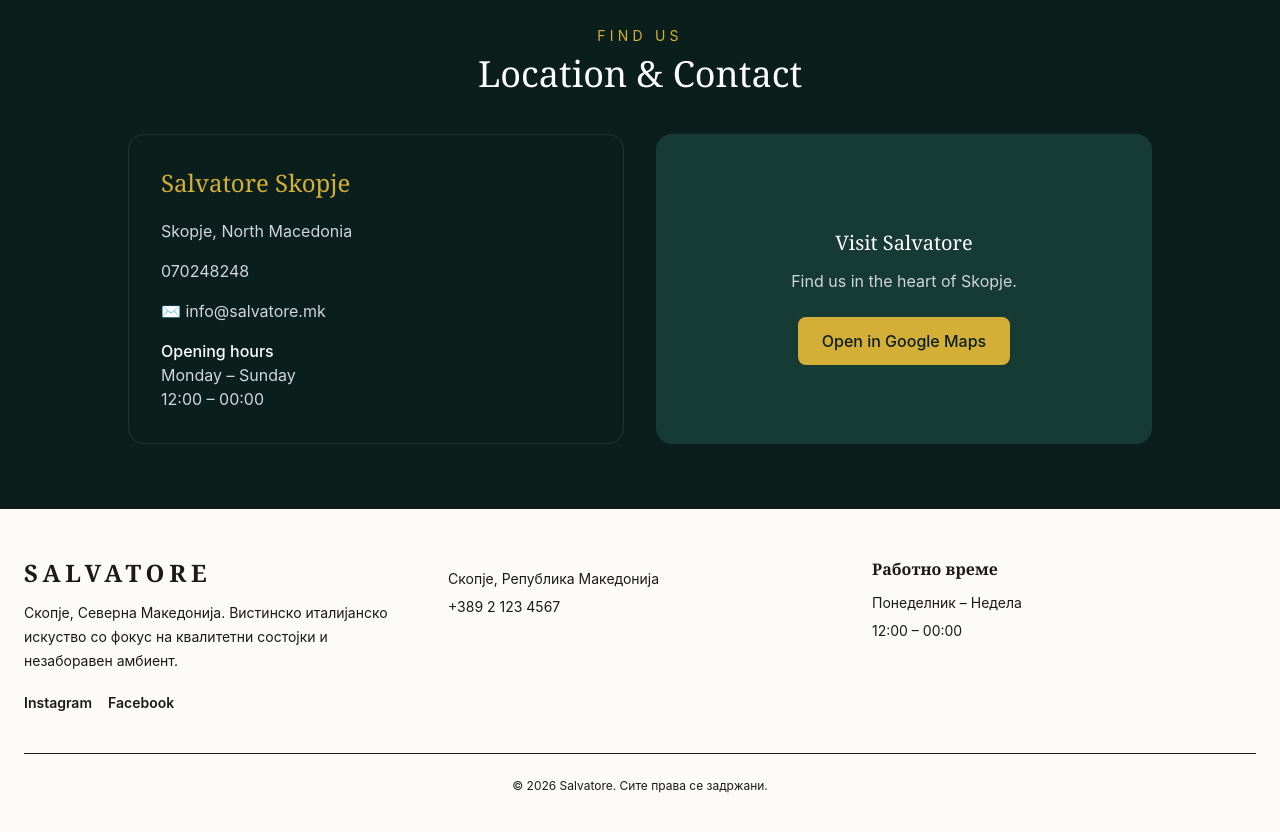
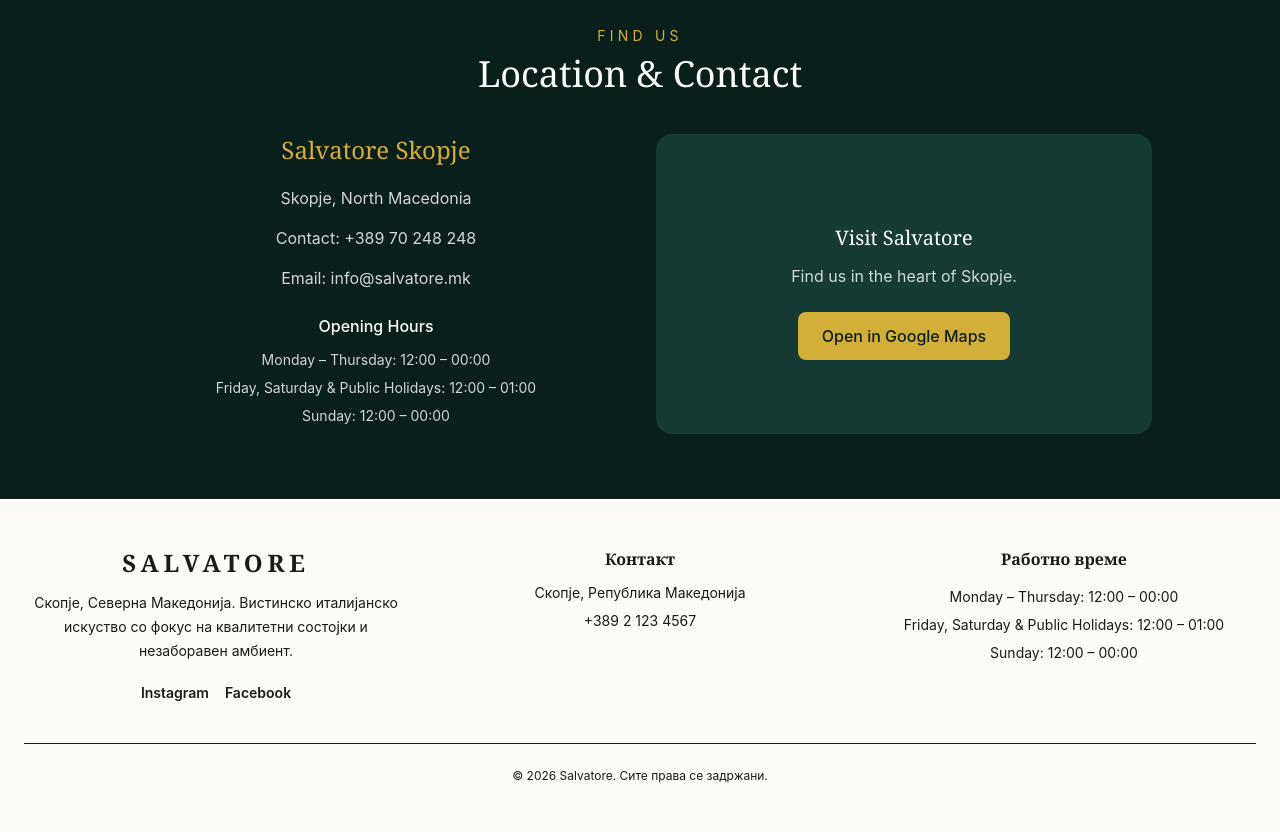
Before and after one commit to stefanovaklara/salvatore-restaurant-website, a React (Vite) app: page / in a window 1280 px wide. Shown: the part 4740-5572 px from the top of the page. Built offline with nearby package versions, Linux system fonts and the light colour scheme.

Commit message:
fix: update multilingual footer and hero

```diff
--- a/src/components/booking/Location.jsx
+++ b/src/components/booking/Location.jsx
@@ -13,35 +13,37 @@ function Location() {
                 </div>
 
                 <div className="grid gap-8 md:grid-cols-2">
-                    <div className="rounded-2xl border border-white/10 p-8">
+                    <div className="text-center">
                         <h3 className="mb-5 text-2xl font-serif text-[#D4AF37]">
                             Salvatore Skopje
                         </h3>
-
                         <div className="space-y-4 text-gray-300">
                             <p>
-                                 Skopje, North Macedonia
+                                Skopje, North Macedonia
                             </p>
 
                             <p>
-                                070248248
+                                Contact: +389 70 248 248
                             </p>
 
                             <p>
-                                ✉️ info@salvatore.mk
+                                Email: info@salvatore.mk
                             </p>
 
-                            <div>
+                            <div className="pt-2">
                                 <p className="font-medium text-white">
-                                    Opening hours
+                                    Opening Hours
                                 </p>
 
-                                <p>Monday – Sunday</p>
-                                <p>12:00 – 00:00</p>
+                                <p className="mt-2 text-sm leading-7 text-[var(--color-salvatore-cream)]/70">
+                                    Monday – Thursday: 12:00 – 00:00<br />
+                                    Friday, Saturday & Public Holidays: 12:00 – 01:00<br />
+                                    Sunday: 12:00 – 00:00
+                                </p>
                             </div>
                         </div>
+
                     </div>
-
                     <div className="flex min-h-[300px] items-center justify-center rounded-2xl bg-[#163a34] p-8 text-center">
                         <div>
                             <p className="mb-4 text-5xl"></p>
--- a/src/components/layout/Footer.jsx
+++ b/src/components/layout/Footer.jsx
@@ -1,14 +1,16 @@
 import { useLanguage } from '../../context/LanguageContext'
 import { translations } from '../../data/translations'
+
 function Footer() {
     const { language } = useLanguage()
     const t = translations[language]
+
     return (
         <footer
             id="contact"
             className="border-t border-[var(--color-salvatore-gold)]/30 bg-[var(--color-salvatore-green)] px-6 py-12 text-[var(--color-salvatore-cream)]"
         >
-      <div className="mx-auto grid max-w-7xl gap-10 md:grid-cols-3">
+            <div className="mx-auto grid max-w-7xl gap-10 text-center md:grid-cols-3">
 
                 {/* Brand */}
                 <div>
@@ -16,14 +18,16 @@ function Footer() {
                         SALVATORE
                     </h2>
 
-          <p className="mt-3 max-w-sm text-sm leading-6 text-[var(--color-salvatore-cream)]/70">
+                    <p className="mx-auto mt-3 max-w-sm text-sm leading-6 text-[var(--color-salvatore-cream)]/70">
                         {t.footerDescription}
                     </p>
 
                     {/* Social media */}
-          <div className="mt-5 flex gap-4">
+                    <div className="mt-5 flex justify-center gap-4">
                         <a
-    href="#"
+                            href="https://www.instagram.com/salvatore_skopje/"
+                            target="_blank"
+                            rel="noopener noreferrer"
                             aria-label="Instagram"
                             className="text-sm font-semibold transition hover:text-[var(--color-salvatore-gold)]"
                         >
@@ -31,7 +35,9 @@ function Footer() {
                         </a>
 
                         <a
-    href="#"
+                            href="https://www.facebook.com/salvatore.skopje"
+                            target="_blank"
+                            rel="noopener noreferrer"
                             aria-label="Facebook"
                             className="text-sm font-semibold transition hover:text-[var(--color-salvatore-gold)]"
                         >
@@ -43,7 +49,7 @@ function Footer() {
                 {/* Contact */}
                 <div>
                     <h3 className="font-semibold text-[var(--color-salvatore-gold)]">
-            {t.footercontact}
+                        {t.footerContact}
                     </h3>
 
                     <p className="mt-3 text-sm text-[var(--color-salvatore-cream)]/70">
@@ -61,12 +67,12 @@ function Footer() {
                         {t.footerOpeningHours}
                     </h3>
 
-          <p className="mt-3 text-sm text-[var(--color-salvatore-cream)]/70">
-            {t.footerDays}
-          </p>
-
-          <p className="mt-2 text-sm text-[var(--color-salvatore-cream)]/70">
-            12:00 – 00:00
+                    <p className="mt-3 text-sm leading-7 text-[var(--color-salvatore-cream)]/70">
+                        Monday – Thursday: 12:00 – 00:00
+                        <br />
+                        Friday, Saturday & Public Holidays: 12:00 – 01:00
+                        <br />
+                        Sunday: 12:00 – 00:00
                     </p>
                 </div>
             </div>
```
Lines whose indentation alone changed are shown as unchanged.
